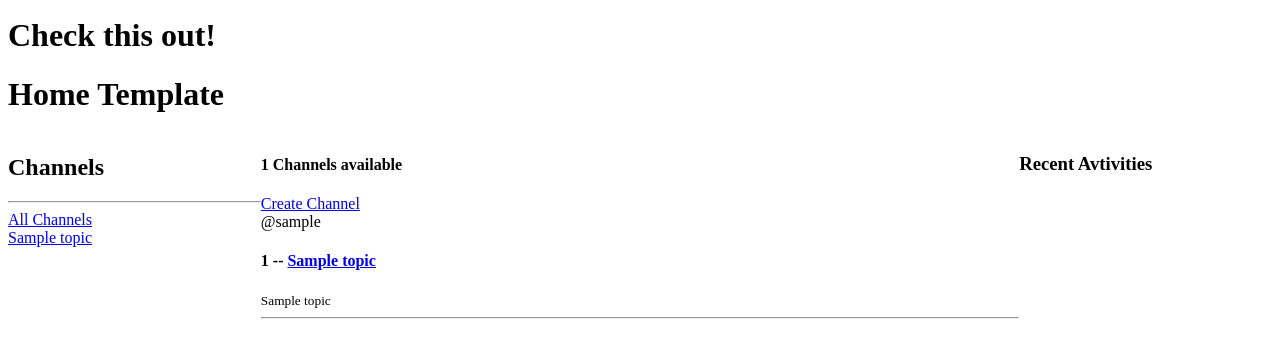
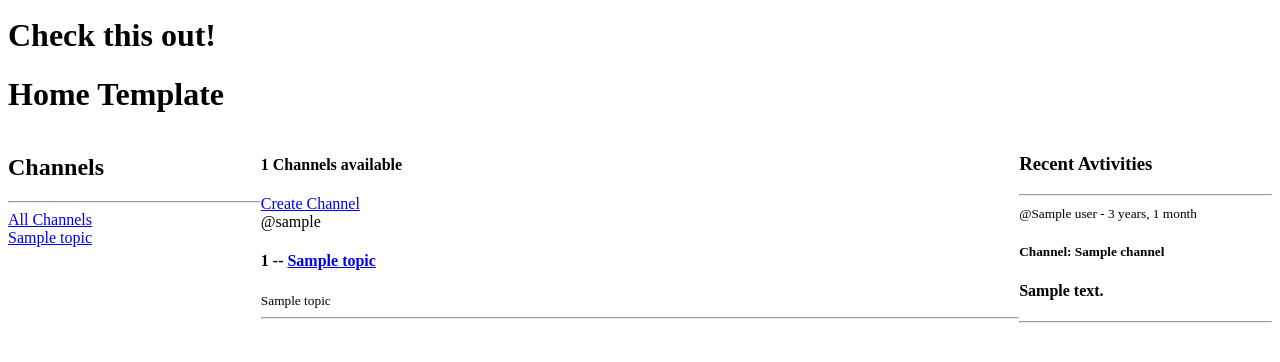
Before and after one commit to danio86/SlackBook, a Django app: template base/templates/base/index.html in a window 1280 px wide. Shown: the part 141-503 px from the top of the page. Run offline with Django 3.2, Linux system fonts and the light colour scheme; the template is opened without the code that fills it: most values are stand-ins (such as "Sample title", 1, 10 or a date in 2020).

Commit message:
add most recents commentsection to index.html

```diff
--- a/base/templates/base/channel.html
+++ b/base/templates/base/channel.html
@@ -57,7 +57,7 @@
             <hr>
             {% for guest in guests %}
                 <div>
-                    <h5>@{{ guest }}</h5>
+                    <!-- <h5>@{{ guest }}</h5> -->
                     <p>@{{ guest.username }}</p>
                 </div>
             {% endfor %}
--- a/base/templates/base/index.html
+++ b/base/templates/base/index.html
@@ -62,6 +62,21 @@
 
         <div>
             <h3>Recent Avtivities</h3>
+            <hr>
+            {% for comment in comments %}
+                <div>
+                    <small>@{{ comment.user }} - {{ comment.created_on|timesince }}</small>
+                    <br>
+                    <h5>Channel: {{ comment.channel }}</h5>
+                    <h4>{{ comment }}</h4>
+                    {% if request.user == comment.user%}
+                        <a href="{% url 'delete-comment' comment.id %}"><button>Delete Comment</button></a>
+                    {% endif %}
+                </div>
+                <hr>
+            {% endfor %}
+
+
         </div>
 
 
--- a/base/views.py
+++ b/base/views.py
@@ -68,7 +68,10 @@ def home(request):
     # puts all objects in the model to context to render in index.html
     topics = Topic.objects.all()
     channel_count = topics.count()
-    comments = Post.objects.all()
+    comments = Post.objects.all().order_by('-created_on').filter(
+        Q(channel__topic__title__icontains=r))
+    # this filters by the title of the topic of the channel
+    # if the url ending is in channel title
 
     context = {
         'channels': queryset, 'topics': topics,
@@ -184,4 +187,5 @@ def deleteComment(request, pk):
     if request.method == 'POST':
         object.delete()
         return redirect('home')
+        # return redirect('channel', Post.channel__id)
     return render(request, 'base/delete.html', context)
```
